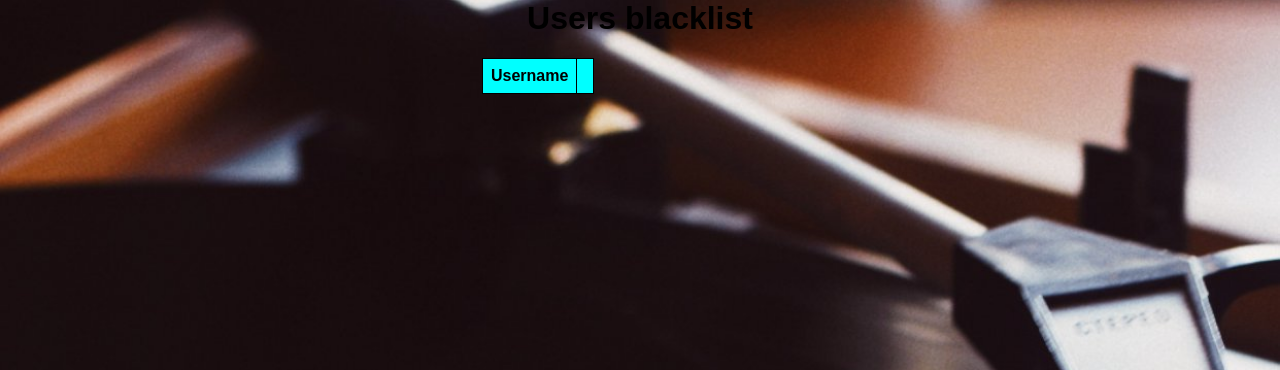
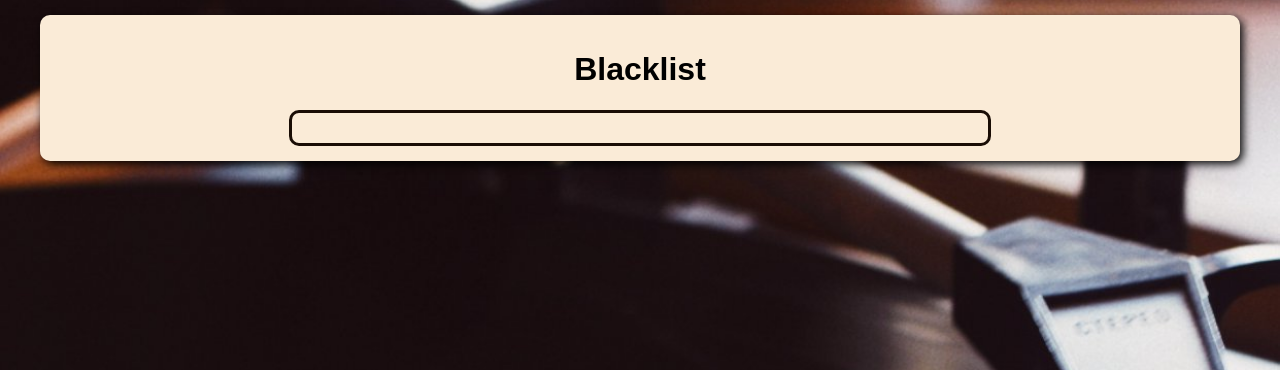
Before and after one commit to TeraBasedProgrammer/albums-shop, a Django app: page /admin-panel/blacklist/ in a window 1280 px wide. Shown: the part 100-470 px from the top of the page. Run offline with Django 4.2, Linux system fonts and the light colour scheme; the visitor is signed in with stand-in values (Sample User, id 1); data comes from the database, SQL or seed files in the repository; lists and menus that the app fills with data are empty; some libraries are stand-ins or nearby versions; some web fonts are replaced.

Commit message:
fix: style blacklist page

```diff
--- a/admin_panel/templates/admin_panel/blacklist.html
+++ b/admin_panel/templates/admin_panel/blacklist.html
@@ -1,30 +1,14 @@
 {% extends 'base.html' %}
 
 {% block content%}
-    <style>
-        table {
-            border-collapse: collapse;
-        }
+<div id="blacklist-page">
+    <h1>Blacklist</h1>
 
-        th, td {
-            border: 1px solid black;
-            padding: 8px;
-        }
-    </style>
-    <h1 style="text-align: center;">Users blacklist</h1>
-    <div style="width: 25%; margin: 0 auto">
-        <table style="border-collapse: collapse; background-color: aqua; border: 1px solid black;">
-            <thead>
-            <tr>
-                <th>Username</th>
-                <th></th>
-            </tr>
-            </thead>
-            <tbody>
+    <table>
         {% for user in users %}
         <tr>
-                    <td>"{{user.username}}"</td>
-                    <td>
+            <td class="user">"{{user.username}}"</td>
+            <td class="unban">
                 <form action="{% url 'orders:user-unban' user.username %}" method="post">
                     {% csrf_token %}
                     <button type="submit">Unban</button>
@@ -32,8 +16,6 @@
             </td>
         </tr>
         {% endfor %}
-            </tbody>
     </table>
-
 </div>
 {% endblock content %}
--- a/static/style.css
+++ b/static/style.css
@@ -684,3 +684,52 @@ div#unconfirmed-orders-page table td.confirm button:enabled:hover, div#unconfirm
     cursor: pointer;
     background-color: #fae9c0;
 }
+
+
+
+div#blacklist-page {
+    width: 95%;
+    margin: 115px 2.5%;
+    background: antiquewhite;
+    box-sizing: border-box;
+    border-radius: 10px;
+    box-shadow: 3px 3px 10px #000;
+    padding: 15px;
+}
+div#blacklist-page h1 {
+    text-align: center;
+}
+div#blacklist-page table {
+    font-size: 1.5em;
+    width: 60%;
+    margin: 0 20%;
+    border: 3px solid rgb(25,13,5);
+    border-radius: 10px;
+    padding: 15px;
+}
+div#blacklist-page table td {
+    padding: 10px;
+}
+div#blacklist-page table td.user {
+    vertical-align: top;
+    width: 60%;
+}
+div#blacklist-page table td.unban {
+    width: 40%;
+}
+div#blacklist-page table td.unban button {
+    display: block;
+    margin: auto;
+    font-family: Montserrat;
+    font-size: 24px;
+    font-weight: bolder;
+    height: 2em;
+    width: 240px;
+    background: antiquewhite;
+    border: 3px solid rgb(25,13,5);
+    border-radius: 5px;
+}
+div#blacklist-page table td.unban button:hover {
+    cursor: pointer;
+    background-color: #fae9c0;
+}
```
Lines whose indentation alone changed are shown as unchanged.
